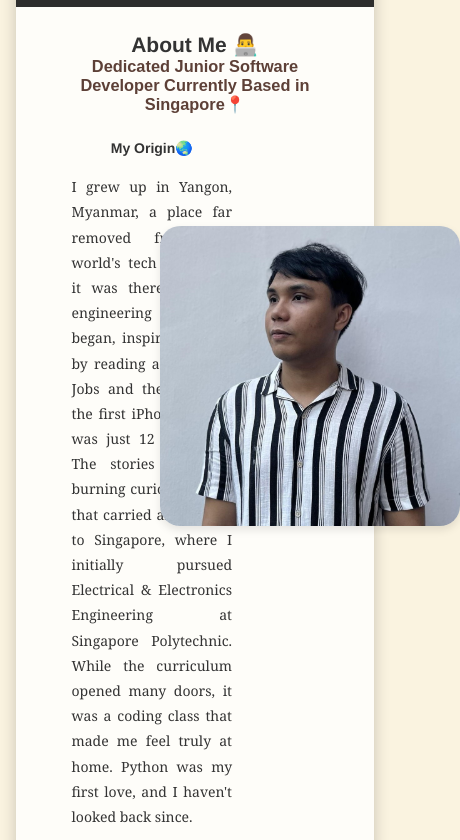
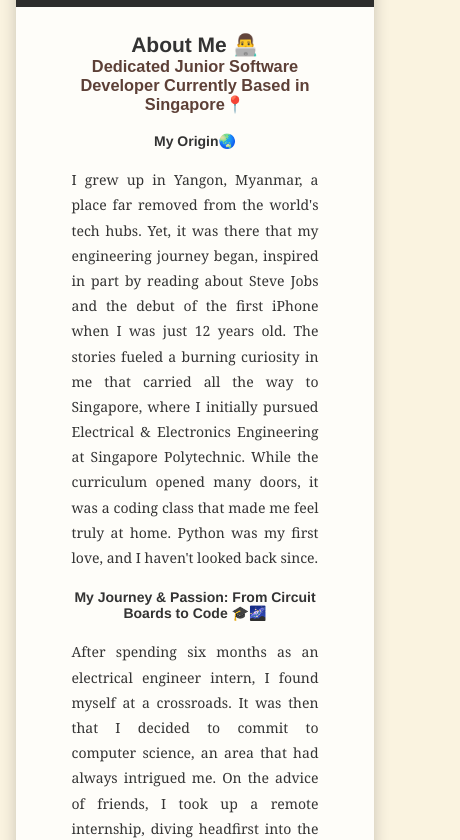
Before and after one commit to zteezy19/MyPortfolio, a React (Vite) app: page / in a window 390 px wide. Shown: the part 887-1727 px from the top of the page, 460 px wide, since content can reach past the window. Built offline with nearby package versions, Linux system fonts and the light colour scheme.

Commit message:
Added media queries to make AboutMe section more responsive
added media queries for smaller screens

```diff
--- a/src/components/AboutMe.css
+++ b/src/components/AboutMe.css
@@ -136,38 +136,31 @@ p {
   background-color: #00ca4e;
 }
 
-/* For the terminal-like look */
-.terminal {
-  background-color: #000;
-  color: #fff;
-  font-family: "Courier New", Courier, monospace;
-  padding: 2rem;
-  border-radius: 5px;
-  overflow-x: auto; /* In case the text overflows */
+@media screen and (max-width: 768px) {
+  .content-wrapper {
+    flex-direction: column;
+    align-items: center;
+  }
+
+  .profile-picture-container,
+  .about-me-text {
+    width: 100%;
+    text-align: center;
+    margin: 0 auto;
+  }
+
+  .profile-picture {
+    width: 200px;
+    height: 200px;
+    margin-left: auto;
+    margin-right: auto;
+  }
 }
 
-/* Adding the terminal prompt look */
-.terminal-prompt {
-  color: #00ff00; /* Green color just like in zsh */
-  margin-right: 0.5rem;
+@media screen and (max-width: 480px) {
+  .profile-picture {
+    width: 150px;
+    height: 150px;
+    margin-top: 2rem;
+  }
 }
-
-/* Reusing the .about-me-container for the Projects section */
-.projects-container {
-  backdrop-filter: blur(10px);
-  background-color: rgba(255, 255, 255, 0.8);
-  padding: 4rem;
-  margin: 3rem auto;
-  max-width: 63.33%;
-  text-align: center;
-  box-shadow: 0 4px 16px 0 rgba(0, 0, 0, 0.2);
-  border-radius: 10px;
-  position: relative;
-}
-
-.mac-bar-title {
-  margin-left: 10px;
-  margin-right: auto;
-  color: white;
-  font-weight: bold;
-}
```
